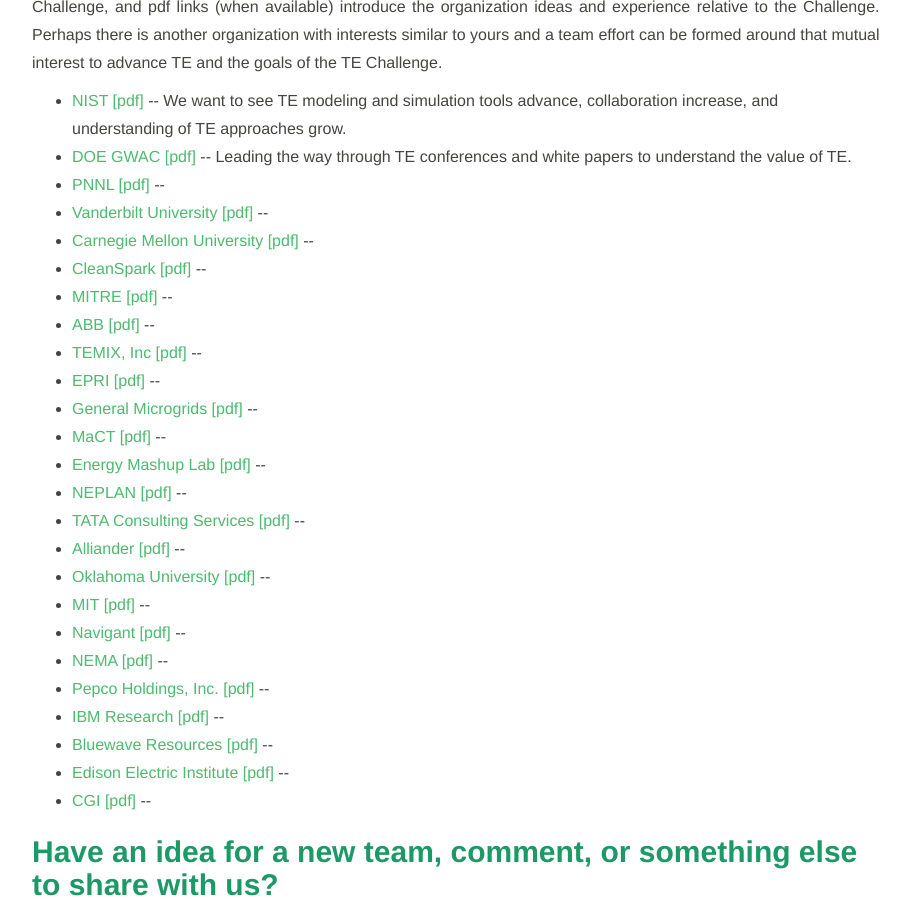
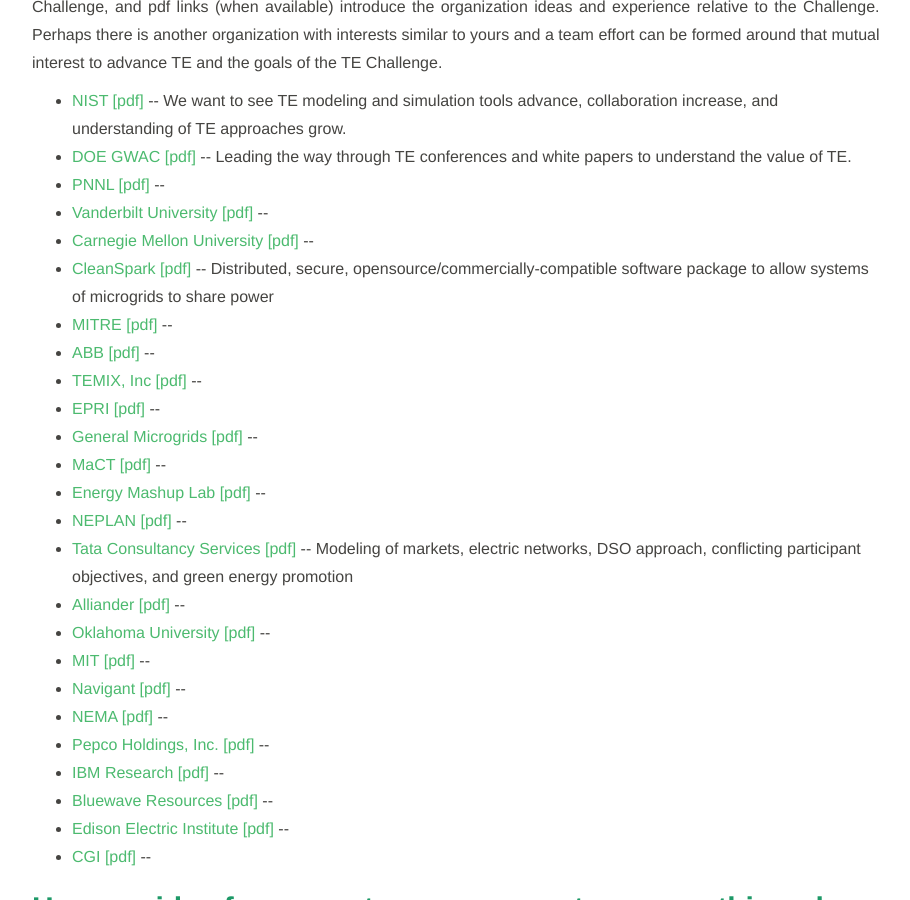
Before and after one commit to usnistgov/TEChallenge, a Jekyll site: the page built from community/index.md, in a window 1280 px wide and 900 px high, scrolled down 1691 px. Shown: the whole window, without its empty margins (38-948 px from the left). Built offline with Jekyll 4.4.1, drawn with Linux system fonts in a browser that asks for light colours.

Commit message:
adding team and partner slides

```diff
--- a/_data/partners.yml
+++ b/_data/partners.yml
@@ -35,8 +35,8 @@
 - name: "CleanSpark"
   url: "http://www.cleanspark.com/"
   type: company
-  SummaryofInterest:
-  introdoc-url: ""
+  SummaryofInterest: Distributed, secure, opensource/commercially-compatible software package to allow systems of microgrids to share power
+  introdoc-url: "./Partner_intros/CleanSpark_one_slide.pdf"
 - name: "MITRE"
   url: "http://www.mitre.org/"
   type: company
@@ -77,11 +77,11 @@
   type: company
   SummaryofInterest:
   introdoc-url: ""
-- name: "TATA Consulting Services"
+- name: "Tata Consultancy Services"
   url: "http://www.tcs.com/Pages/default.aspx"
   type: company
-  SummaryofInterest:
-  introdoc-url: ""
+  SummaryofInterest: Modeling of markets, electric networks, DSO approach, conflicting participant objectives, and green energy promotion
+  introdoc-url: "./Partner_intros/Tata-TCS_V1.pdf"
 - name: "Alliander"
   url: "https://www.alliander.com/en"
   type: company
--- a/_data/teams.yml
+++ b/_data/teams.yml
@@ -54,7 +54,7 @@
 team3:
     name: TE Demo for Microgrid Energy Management
     lead: Jennifer Worrall, Cleanspark
-    url: "./team3"
+    url: "https://groups.google.com/forum/#!forum/transactive-energy-in-microgrid-systems"
     ideas:
     - title: Scalability – Account for devices inside of building to full external market
     - title: Theoretical grounding – transactive
```
Also changed, not shown: 7 other files.
